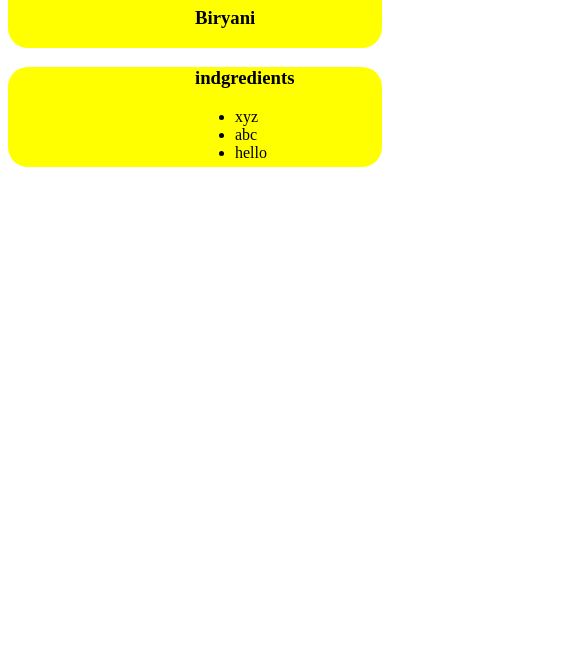
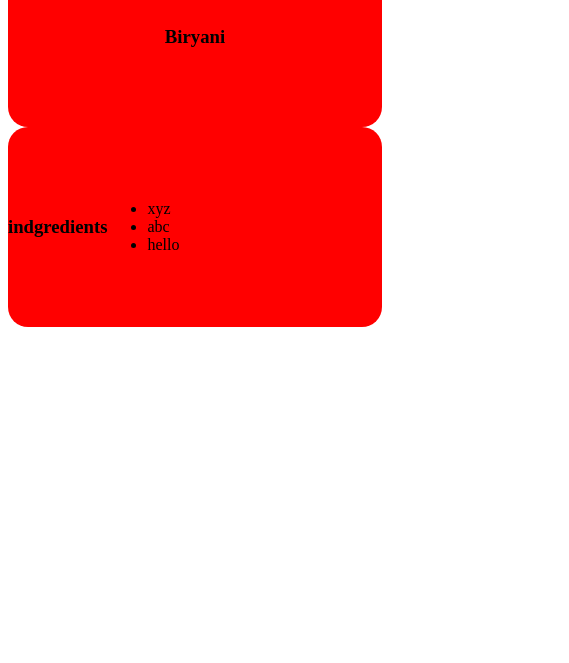
Before and after one commit to heavidevi/htmltest, a plain HTML site: page pages/index.html in a window 390 px wide. Shown: the part 181-844 px from the top of the page, 569 px wide, since content can reach past the window. Drawn offline with Linux system fonts and the light colour scheme.

Commit message:
made changes in css profile

```diff
--- a/pages/index.html
+++ b/pages/index.html
@@ -4,11 +4,11 @@
     <meta charset="UTF-8">
     <meta name="viewport" content="width=device-width, initial-scale=1.0">
     <title>recipe</title>
-    <link rel="styleindex" href="../style/styleindex.css">
+    <!-- <link rel="styleindex" href="../style/styleindex.css"> -->
     <style>
         .container{
             background-color: yellow;
-            height: 100px;
+            height: 200px;
 
 
 
@@ -19,7 +19,7 @@
         }
         h1,h3,ul,li.container {
             position:relative;
-            left:50%;
+
         }
 
         @keyframes stretch{
@@ -47,10 +47,17 @@
             animation-name: rotate;
 
         }
-        @media only screen and (maxwidth:800px) {
-            background-color:red;
+        @media only screen and (max-width:800px) {
+            .container{
+                background-color: red;
+            }
+            .container {
+                align-items: center;
+            }
+
 
         }
+
 
 
 
@@ -64,11 +71,11 @@
 <body>
     <div class="box"></div>
 
-    <div class="container">
+    <div class="container" style="display: flex;flex-direction: column; align-items: center;">
         <h1 >making today</h1>
         <h3>Biryani</h3>
     </div>
-    <div class="container">
+    <div class="container" style="display: flex;flex-wrap: wrap; align-items: center;" >
         <h3>indgredients</h3>
         <ul>
             <li>xyz</li>
```
